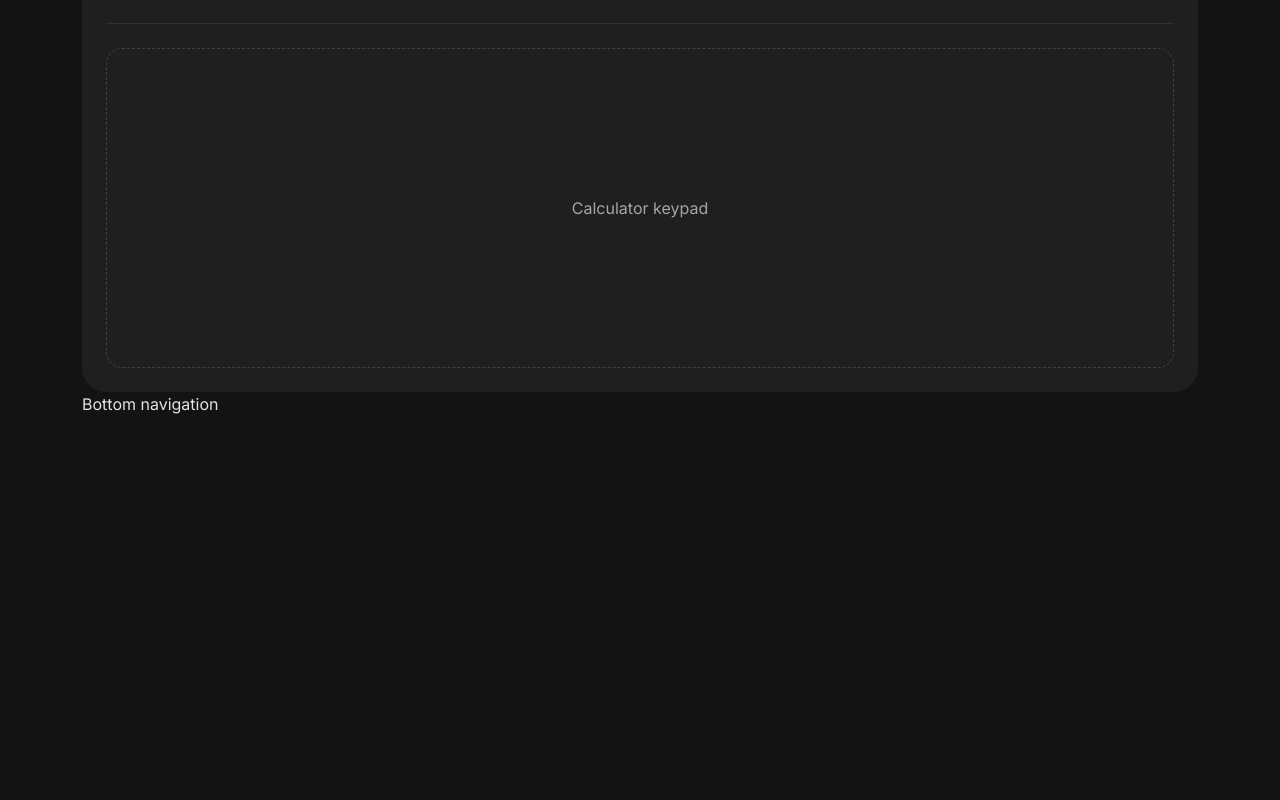
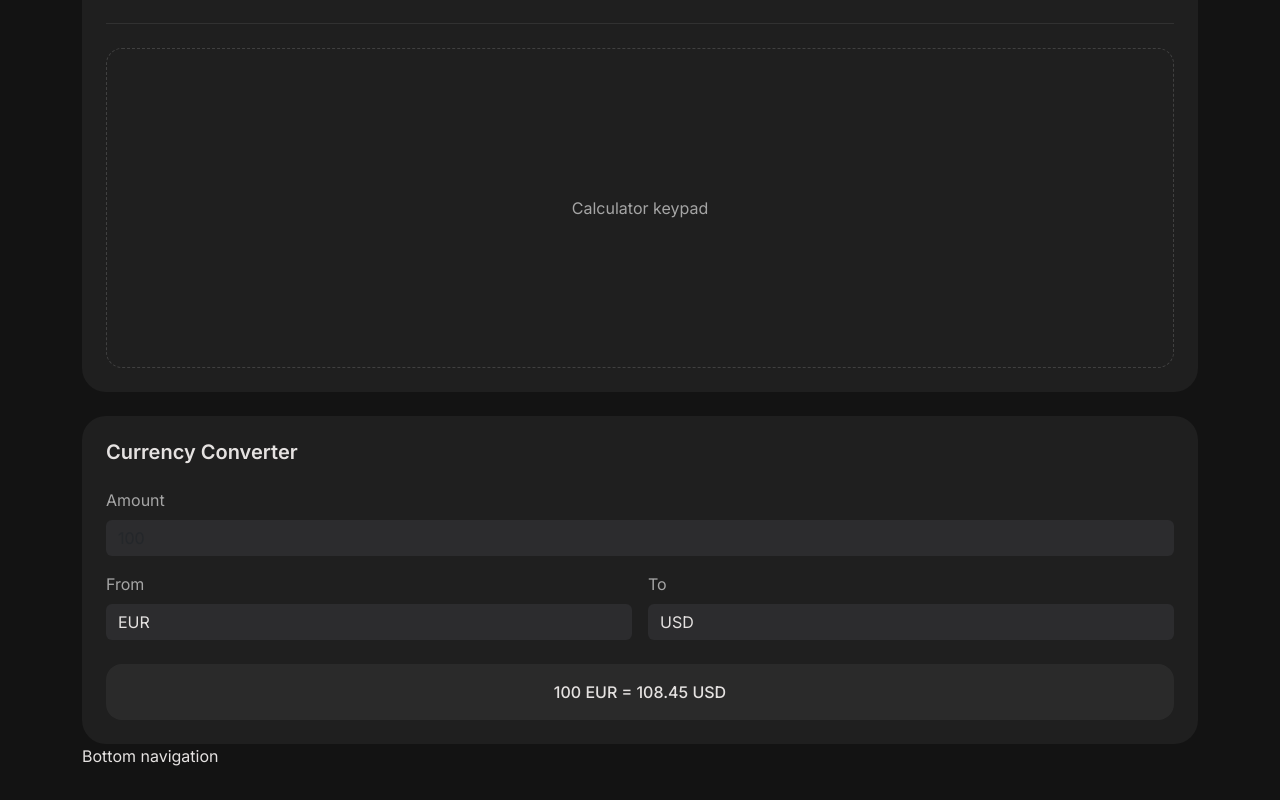
Before and after one commit to zookatt/calculator, a Vue app: page / in a window 1280 px wide. Shown: the part 238-1038 px from the top of the page. Before the commit the page ends 800 px from the top, so only its background shows below. Built offline with nearby package versions, Linux system fonts and the light colour scheme.

Commit message:
feat: add currency section

```diff
--- a/src/components/currency/CurrencySection.vue
+++ b/src/components/currency/CurrencySection.vue
@@ -1,9 +1,80 @@
 <template>
-  <div>
-    <p>CurrecncySection</p>
-  </div>
+  <section class="currency">
+    <h2 class="title">Currency Converter</h2>
+
+    <div class="mb-3">
+      <label for="amount" class="form-label">Amount</label>
+
+      <input id="amount" class="form-control" type="number" placeholder="100" />
+    </div>
+
+    <div class="row g-3">
+      <div class="col-6">
+        <label for="from" class="form-label">From</label>
+
+        <select id="from" class="form-select">
+          <option>EUR</option>
+          <option>USD</option>
+          <option>JPY</option>
+        </select>
+      </div>
+
+      <div class="col-6">
+        <label for="to" class="form-label">To</label>
+
+        <select id="to" class="form-select">
+          <option>USD</option>
+          <option>EUR</option>
+          <option>JPY</option>
+        </select>
+      </div>
+    </div>
+
+    <div class="result mt-4">
+      <span>100 EUR = 108.45 USD</span>
+    </div>
+  </section>
 </template>
 
-<script setup></script>
+<style scoped>
+.currency {
+  margin-top: 1.5rem;
+  padding: 1.5rem;
+  border-radius: var(--radius-lg);
+  background: var(--color-surface);
+}
 
-<style lang="scss" scoped></style>
+.title {
+  margin-bottom: 1.5rem;
+  font-size: 1.25rem;
+  font-weight: 600;
+}
+
+.form-label {
+  color: var(--color-text-muted);
+}
+
+.form-control,
+.form-select {
+  border: none;
+  background: var(--color-button);
+  color: var(--color-text);
+}
+
+.form-control:focus,
+.form-select:focus {
+  border-color: transparent;
+  background: var(--color-button);
+  box-shadow: 0 0 0 0.2rem rgb(255 149 0 / 20%);
+  color: var(--color-text);
+}
+
+.result {
+  padding: 1rem;
+  border-radius: var(--radius-md);
+  background: rgb(255 255 255 / 5%);
+  color: var(--color-text);
+  font-weight: 500;
+  text-align: center;
+}
+</style>
--- a/src/views/HomeView.vue
+++ b/src/views/HomeView.vue
@@ -2,6 +2,7 @@
 import Header from "../components/layout/Header.vue";
 import BottomNavigation from "../components/layout/BottomNavigation.vue";
 import CalculatorSection from "../components/calculator/CalculatorSection.vue";
+import CurrencySection from "../components/currency/CurrencySection.vue";
 </script>
 
 <template>
@@ -13,7 +14,7 @@ import CalculatorSection from "../components/calculator/CalculatorSection.vue";
     </section>
 
     <section>
-      <!-- Currency converter -->
+     <CurrencySection/>
     </section>
 
     <section>
```
